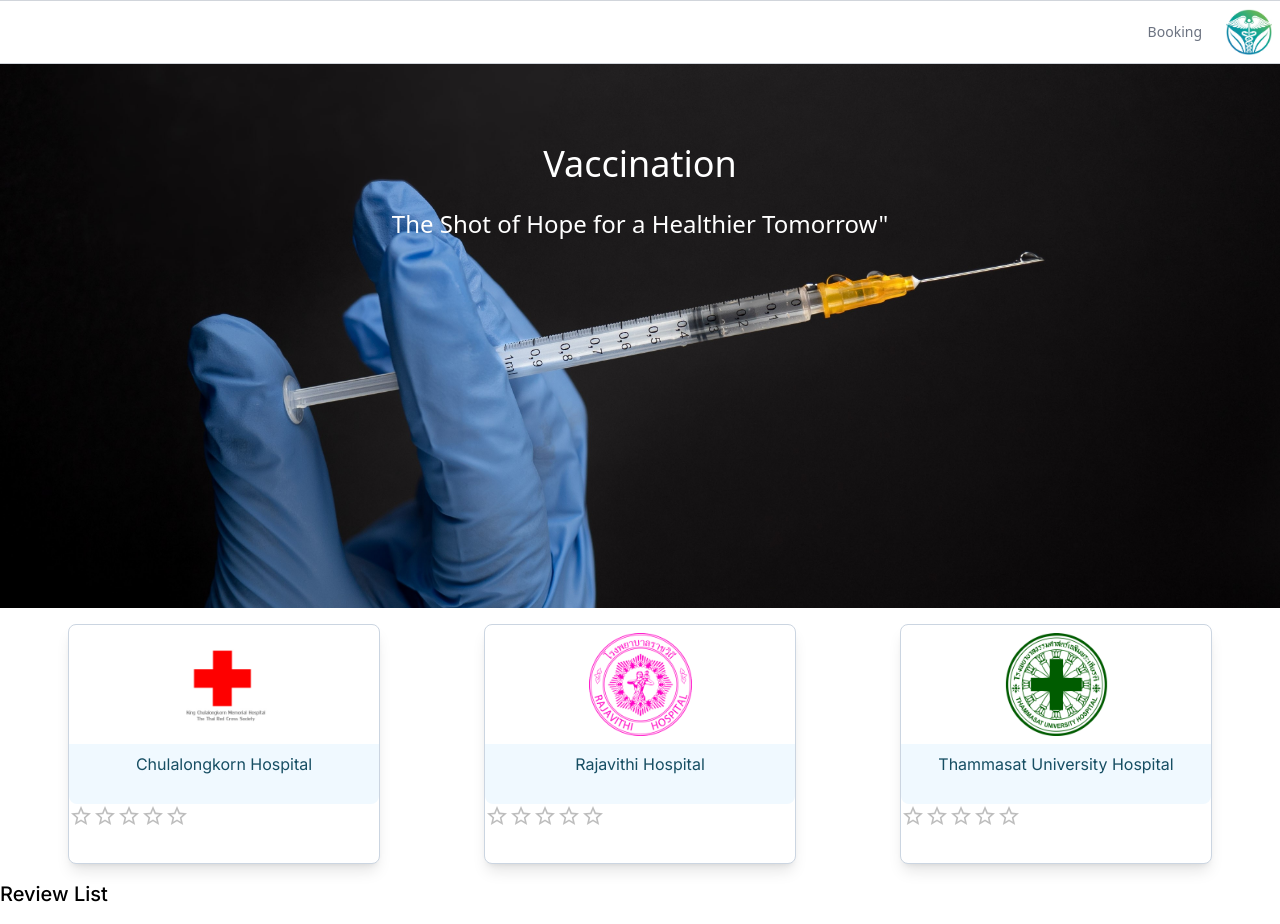
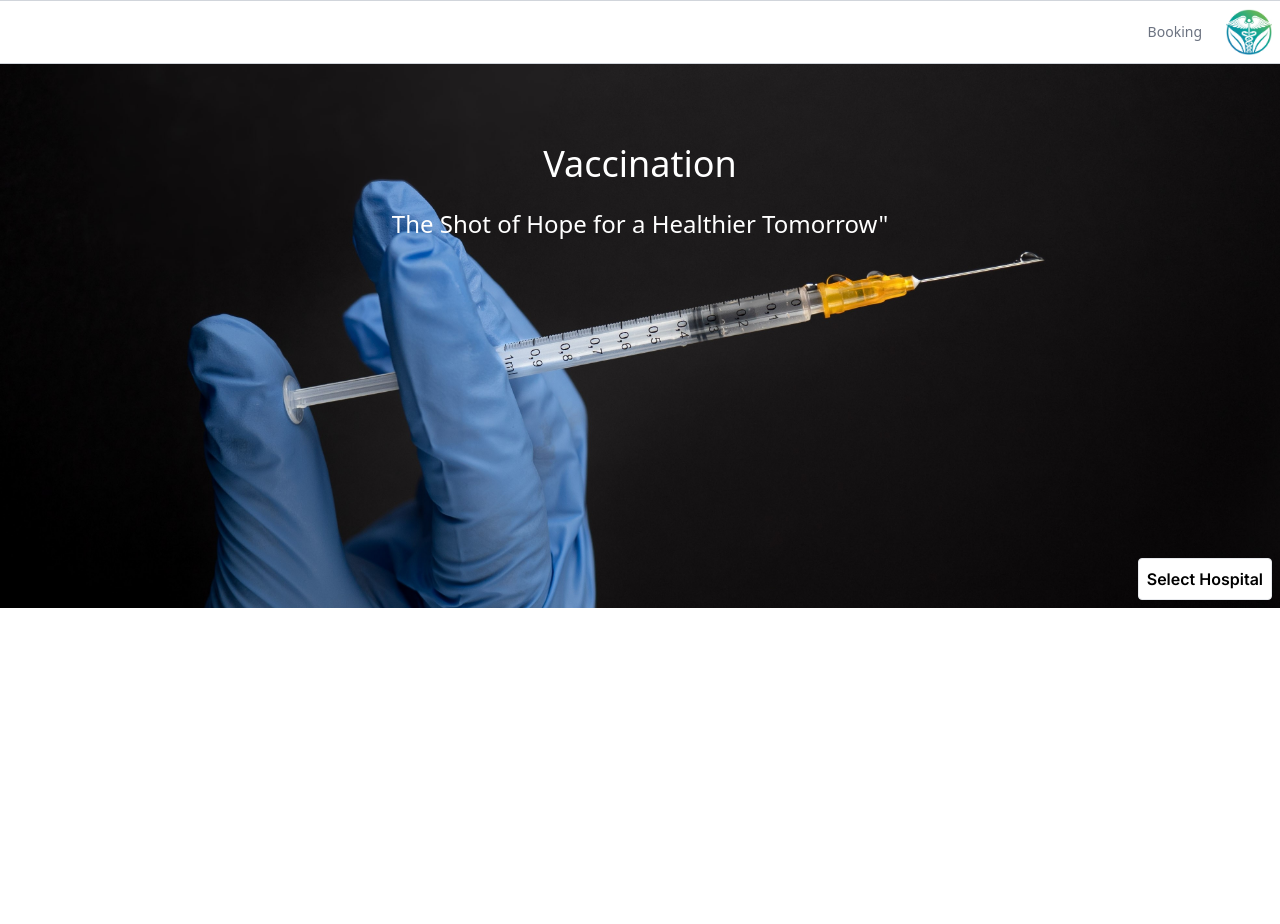
Before and after one commit to Watcharavit/vaccine-book-app, a Next.js app: page / in a window 1280 px wide. After the commit the page ends 800 px from the top, so only its background shows below. Built offline with nearby package versions, Linux system fonts and the light colour scheme.

Commit message:
activity 7 - routing & navigation

```diff
--- /dev/null
+++ b/src/app/(hospitalinfo)/hospital/[hid]/page.tsx
@@ -0,0 +1,26 @@
+import Image from "next/image"
+
+export default function HospitalDetail({params}:{params:{hid:string}}){
+    // tmp data
+    const hospitalData = new Map([
+        ["001", { name: "Chulalongkorn Hospital", image: "/img/chula.png" }],
+        ["002", { name: "Rajavithi Hospital", image: "/img/rajavithi.png" }],
+        ["003", { name: "Thammasat University Hospital", image: "/img/thammasat.png" }],
+    ]);
+
+    const data = hospitalData.get(params.hid)
+    return (
+        <main className="text-center p-5">
+            {data ?
+                <div className="flex flex-row my-5">
+                    <Image src={data.image}
+                    alt="hospital image"
+                    width={0} height={0} sizes="100vw" className="rounded-lg w-[30%]"/>
+                    <div className="text-lg font-medium">{data.name}</div>
+                </div>
+             :
+                <div className="text-lg font-medium">Hospital not found</div>
+            }
+        </main>
+    )
+}
--- /dev/null
+++ b/src/app/(hospitalinfo)/hospital/page.tsx
@@ -0,0 +1,9 @@
+import CardPanel from "@/components/CardPanel"
+
+export default function Hospital(){
+    return (
+        <main>
+            <CardPanel />
+        </main>
+    )
+}
--- a/src/app/page.tsx
+++ b/src/app/page.tsx
@@ -1,11 +1,11 @@
 import Banner from "@/components/Banner"
-import CardPanel from "@/components/CardPanel"
+
 
 export default function Home() {
 	return (
 		<main>
 			<Banner />
-			<CardPanel />
+
 		</main>
 	)
 }
--- a/src/components/Banner.tsx
+++ b/src/components/Banner.tsx
@@ -1,9 +1,10 @@
 "use client"
 import Image from "next/image"
 import { useState } from "react"
-
+import { useRouter } from "next/navigation"
 export default function Banner() {
 	const [index, setIndex] = useState(0)
+	const router = useRouter()
 	const cover = ["/img/vaccine-banner.jpg", "/img/lab.jpg", "/img/community.jpg", "/img/vaccine2.jpg"]
 	const color = ["text-white", "text-black", "text-white", "text-black"]
 	return (
@@ -19,6 +20,10 @@ export default function Banner() {
 				<br></br>
 				<h2 className={`text-2xl ${color[index % 4]}`}>The Shot of Hope for a Healthier Tomorrow"</h2>
 			</div>
+			<button className="bg-white border font-semibold py-2 px-2 m-2 rounded z-30
+			absolute bottom-0 right-0 hover:bg-cyan-700 hover:text-white"
+			onClick={(e)=>{e.stopPropagation();router.push("/hospital")}}>
+			Select Hospital</button>
 		</div>
 	)
 }
--- a/src/components/CardPanel.tsx
+++ b/src/components/CardPanel.tsx
@@ -1,6 +1,7 @@
 "use client"
 import { useReducer, useState } from "react"
 import ProductCard from "@/components/ProductCard"
+import Link from "next/link";
 
 export default function CardPanel() {
 	const reveiwReducer = (reviewList: Map<string, number>, action: { type: boolean; hospitalName: string; value: number }) => {
@@ -14,27 +15,27 @@ export default function CardPanel() {
 	}
 	const [reviewList, reviewDispatch] = useReducer(reveiwReducer, new Map<string, number>())
 	const [resetHospital, setResetHospital] = useState<string | null>(null)
+	// temp data
+	const hospitalData = [
+		{hid:"001",name:"Chulalongkorn Hospital",image:"/img/chula.png"},
+		{hid:"002",name:"Rajavithi Hospital",image:"/img/rajavithi.png"},
+		{hid:"003",name:"Thammasat University Hospital",image:"/img/thammasat.png"},
+	]
 	return (
 		<div>
 			<div className="m-4 justify-around items-center flex flex-row flex-wrap">
-				<ProductCard
-					name="Chulalongkorn Hospital"
-					img_path="/img/chula.png"
-					changedReview={(newValue: number) => reviewDispatch({ type: true, hospitalName: "Chulalongkorn Hospital", value: newValue })}
-					resetRating={resetHospital === "Chulalongkorn Hospital"}
-				/>
-				<ProductCard
-					name="Rajavithi Hospital"
-					img_path="/img/rajavithi.png"
-					changedReview={(newValue: number) => reviewDispatch({ type: true, hospitalName: "Rajavithi Hospital", value: newValue })}
-					resetRating={resetHospital === "Rajavithi Hospital"}
-				/>
-				<ProductCard
-					name="Thammasat University Hospital"
-					img_path="/img/thammasat.png"
-					changedReview={(newValue: number) => reviewDispatch({ type: true, hospitalName: "Thammasat University Hospital", value: newValue })}
-					resetRating={resetHospital === "Thammasat University Hospital"}
-				/>
+				{
+					hospitalData.map((hospitalItem)=>(
+						<Link href={`/hospital/${hospitalItem.hid}`} className="w-1/4">
+						<ProductCard
+						name={hospitalItem.name}
+						img_path={hospitalItem.image}
+						changedReview={(newValue: number) => reviewDispatch({ type: true, hospitalName: hospitalItem.name, value: newValue })}
+						resetRating={resetHospital === hospitalItem.image}
+						/>
+						</Link>
+					))
+				}
 			</div>
 			<div className="w-full text-xl font-medium">Review List</div>
 			<ul className="mt-4">
--- a/src/components/Interactive.tsx
+++ b/src/components/Interactive.tsx
@@ -2,14 +2,6 @@
 import React from "react"
 
 export default function InteractiveCard({ children, contentText }: { children: React.ReactNode; contentText: string }) {
-	// function onCardMouseAction(event: React.SyntheticEvent) {
-	// 	if (event.type == "mouseover") {
-	// 		event.currentTarget.classList.remove("shadow-lg")
-	// 		event.currentTarget.classList.add("shadow-2xl")
-	// 	} else {
-	// 		event.currentTarget.classList.remove("shadow-2xl")
-	// 		event.currentTarget.classList.add("shadow-lg")
-	// 	}
-	// }
-	return <div className="w-1/4 h-[30vh] rounded-lg shadow-lg hover:shadow-2xl border border-slate-300 bg-white hover:bg-neutral-200">{children}</div>
+
+	return <div className="w-full h-[30vh] rounded-lg shadow-lg hover:shadow-2xl border border-slate-300 bg-white hover:bg-neutral-200">{children}</div>
 }
--- a/src/components/ProductCard.tsx
+++ b/src/components/ProductCard.tsx
@@ -28,9 +28,13 @@ export default function ProductCard({ name, img_path, changedReview, resetRating
 				name="controlled"
 				precision={0.5}
 				value={rating}
-				onChange={(event, newValue) => {
+				onChange={(e, newValue) => {
 					setRating(newValue)
 					changedReview(newValue)
+
+				}}
+				onClick={(e)=> {
+					e.stopPropagation()
 				}}
 			/>
 		</InteractiveCard>
```
